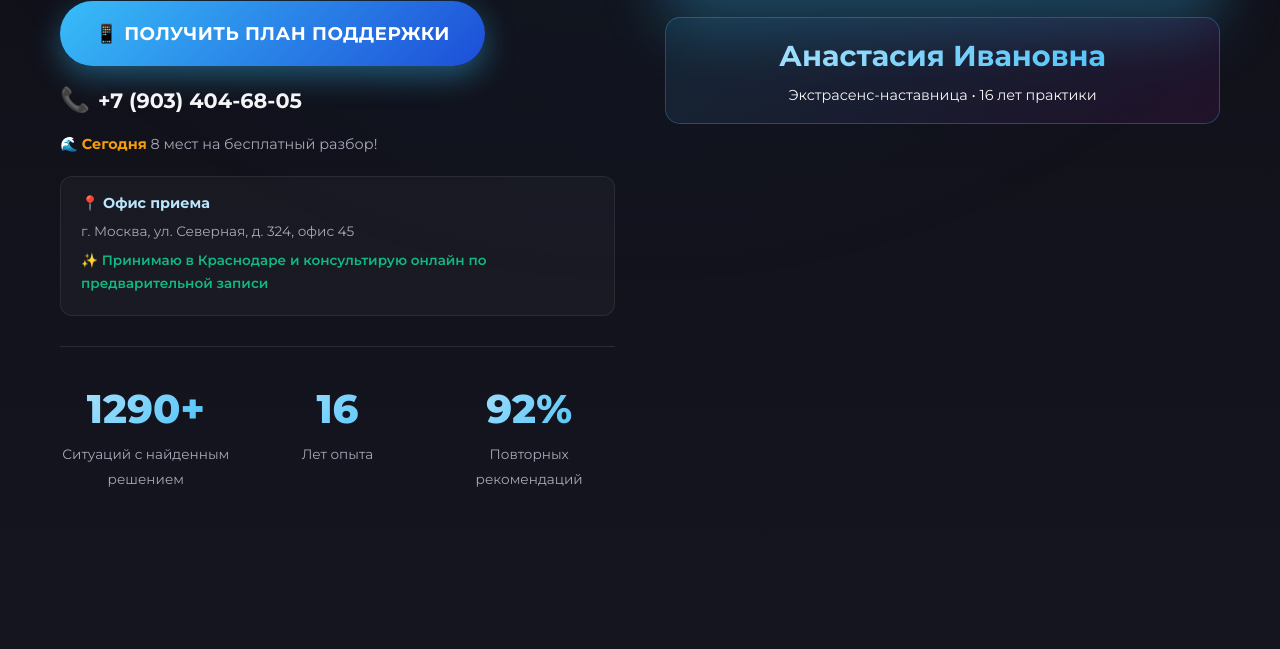
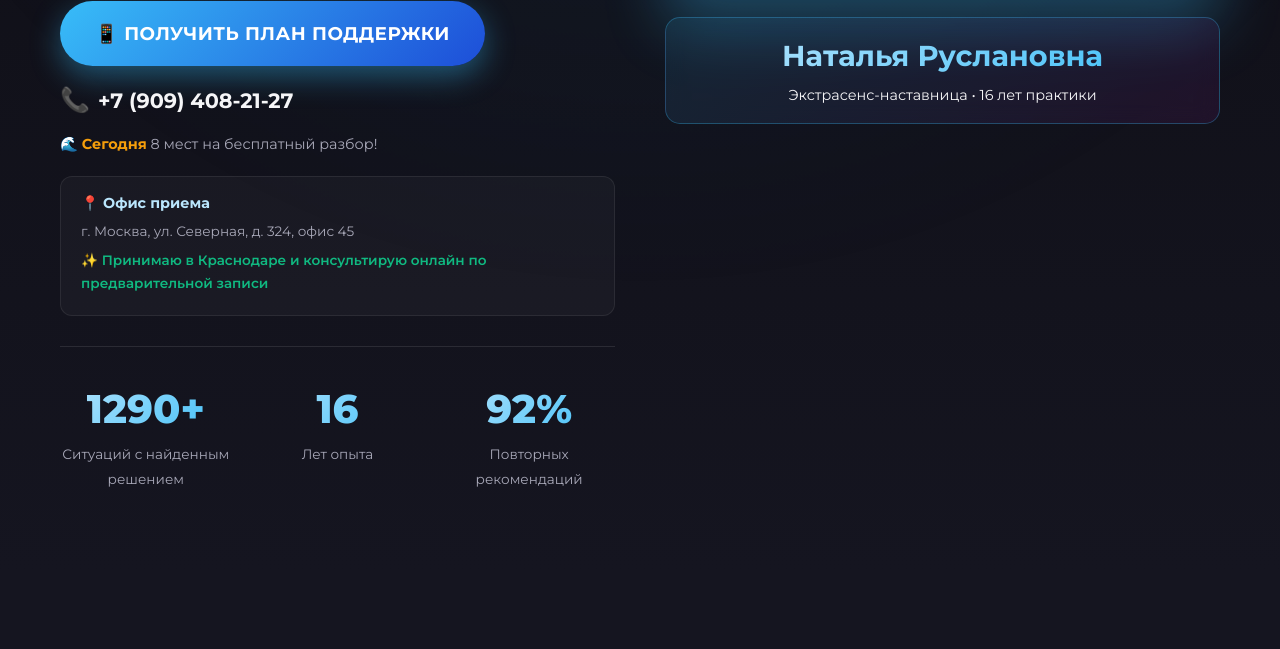
Before and after one commit to antomimpuls/gadaeti.ru, a plain HTML site: page index.html in a window 1280 px wide. Shown: the part 942-1591 px from the top of the page. Drawn offline with Linux system fonts and the light colour scheme.

Commit message:
Update settings via panel

```diff
--- a/index.html
+++ b/index.html
@@ -12,8 +12,8 @@
 <link href="https://fonts.googleapis.com/css2?family=Montserrat:wght@400;600;700;800&amp;display=swap" rel="stylesheet"/>
 <script>
 const SITE_SETTINGS = {
-  'phoneNumber': '+79034046805',
-  'psychicName': 'Анастасия Ивановна',
+  'phoneNumber': '+79094082127',
+  'psychicName': 'Наталья Руслановна',
   'city': 'Краснодар',
   'address': 'г. Москва, ул. Северная, д. 324, офис 45',
   'enableRedirect': false,
```
